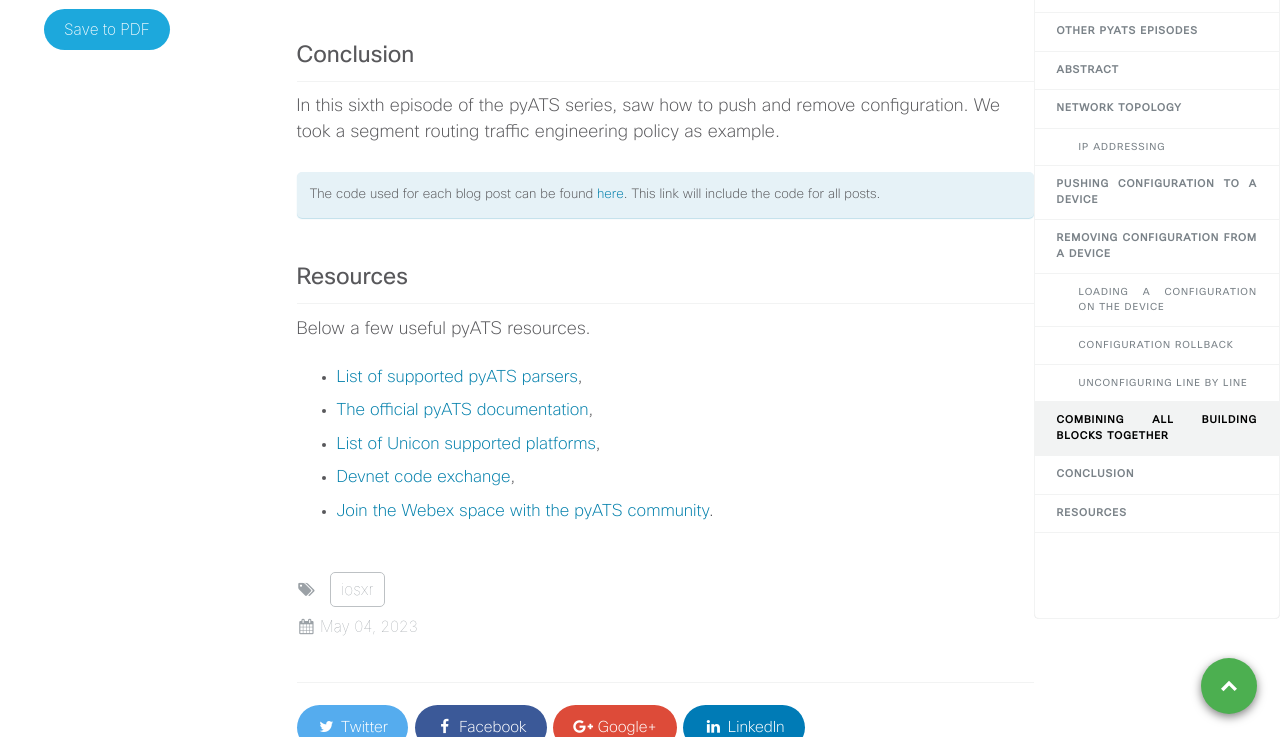
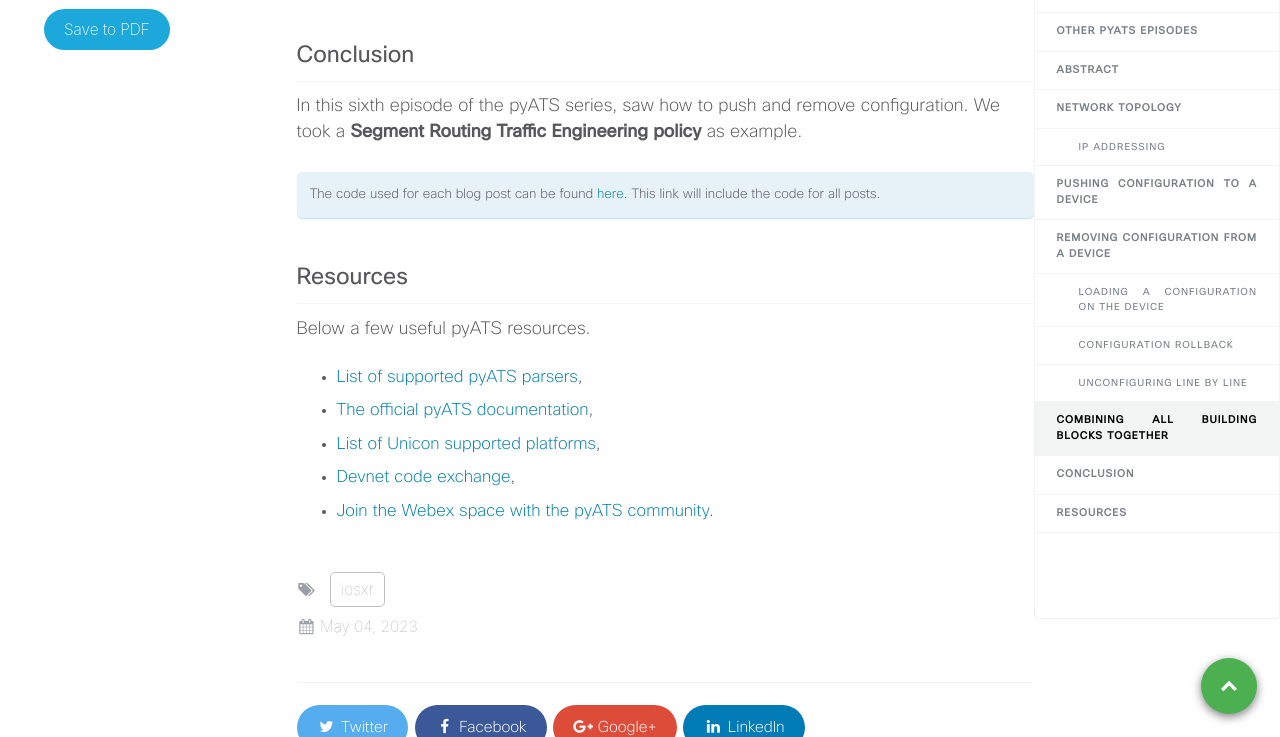
Before and after one commit to xrdocs/programmability, a Jekyll site: the page built from _tutorials/pyats-series-adding-and-removing-configuration.md, in a window 1280 px wide and 900 px high, scrolled down 6364 px, cut to the strip 163-900 px from the top of the window. Built offline with Jekyll 4.4.1, drawn with Linux system fonts in a browser that asks for light colours; comment, search, counter and statistics services are not loaded.

Commit message:
conclusion

```diff
--- a/_tutorials/pyats-series-adding-and-removing-configuration.md
+++ b/_tutorials/pyats-series-adding-and-removing-configuration.md
@@ -147,7 +147,7 @@ Here is the code:
 
 # Conclusion
 
-In this sixth episode of the pyATS series, saw how to push and remove configuration. We took a segment routing traffic engineering policy as example.
+In this sixth episode of the pyATS series, saw how to push and remove configuration. We took a **Segment Routing Traffic Engineering policy** as example.
 
 The code used for each blog post can be found [here](https://github.com/AntoineOrsoni/xrdocs-how-to-pyats). This link will include the code for all posts.
 {: .notice--info}
```
